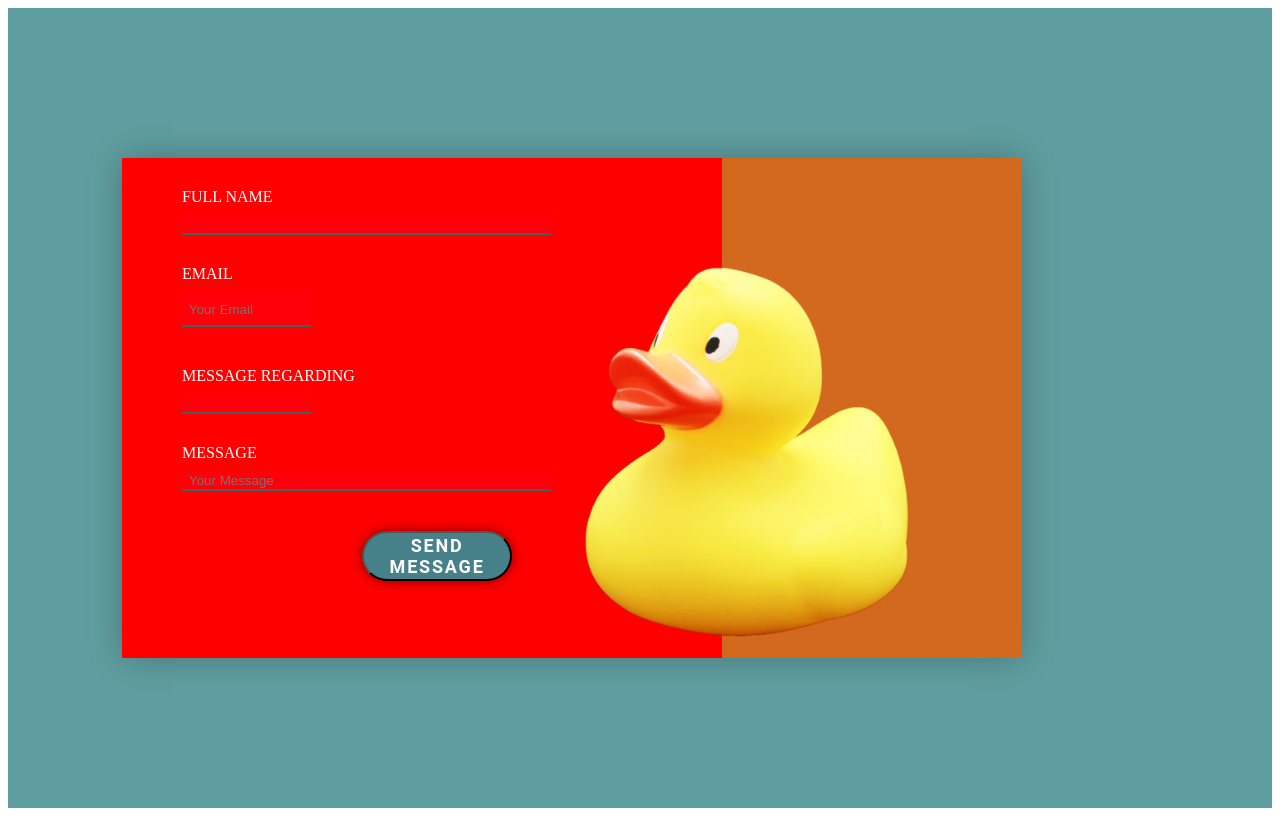
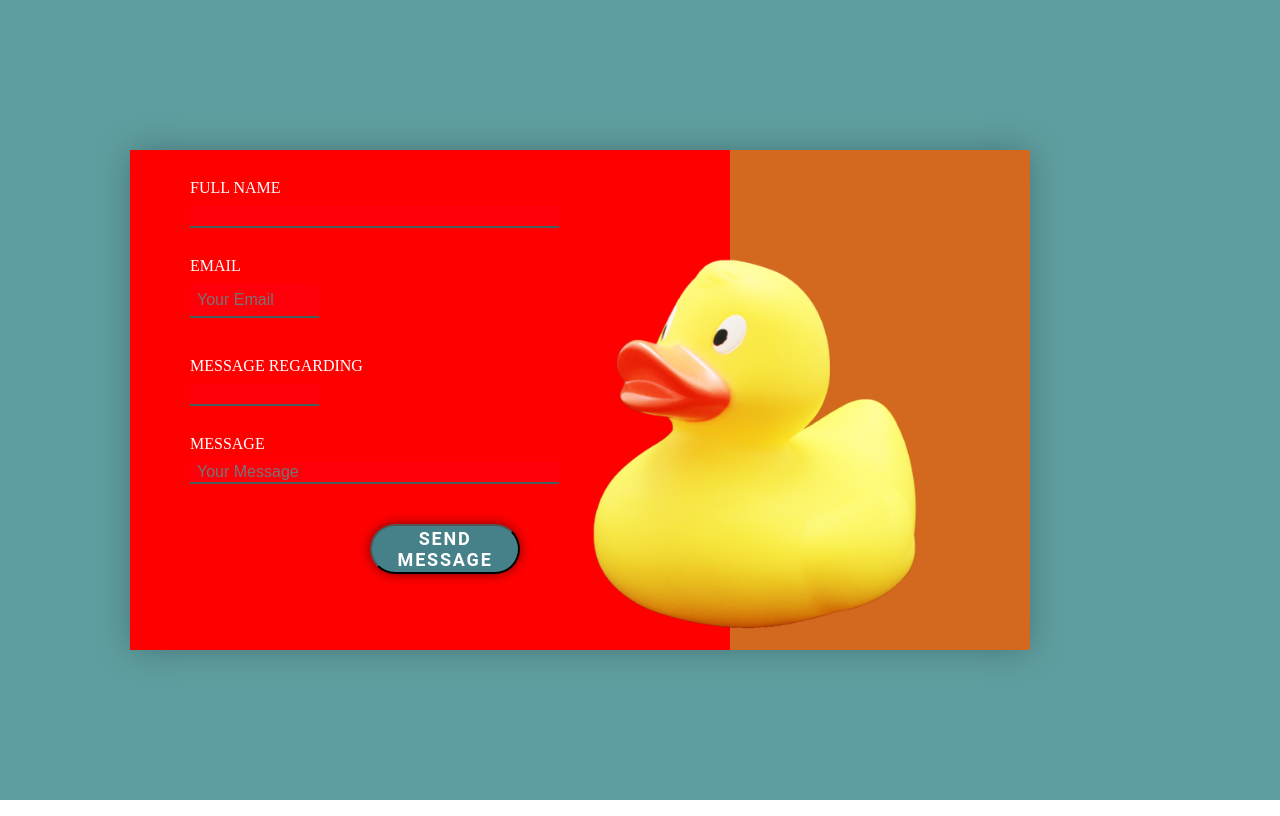
Before and after one commit to Luckysnowwolf/forms, a plain HTML site: page index.html in a window 1280 px wide. Drawn offline with Linux system fonts and the light colour scheme.

Commit message:
updated index.css

```diff
--- a/index.html
+++ b/index.html
@@ -4,6 +4,7 @@
     <meta charset="UTF-8">
     <meta name="viewport" content="width=device-width, initial-scale=1.0">
     <title>Document</title>
+    <link rel="stylesheet" href="style/reset.css">
     <link rel="stylesheet" href="style/index.css">
 </head>
 <body>
```
